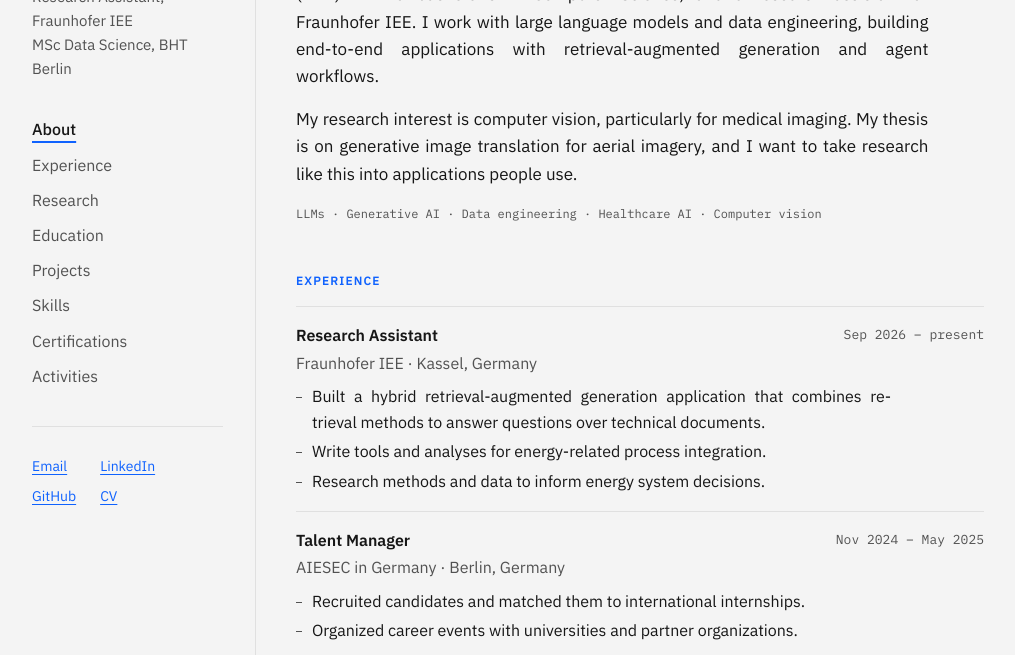
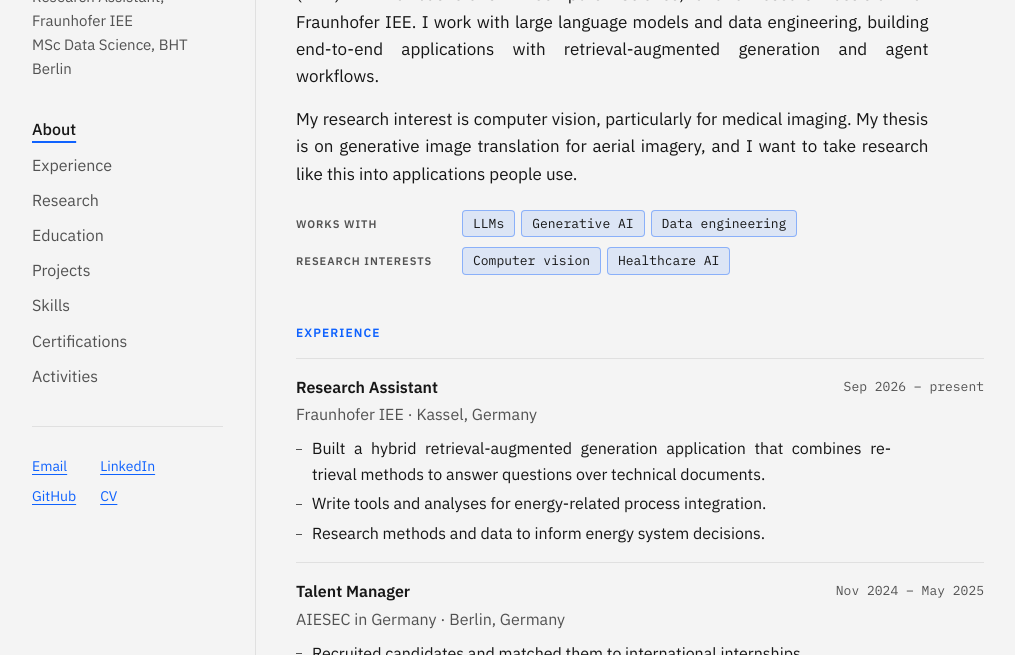
Before and after one commit to itsme-himel/portfolio, a plain HTML site: page index.html in a window 1280 px wide. Shown: the part 145-800 px from the top of the page, without its empty margins (128-1143 px from the left). Drawn offline with Linux system fonts and the light colour scheme.

Commit message:
About: show focus topics as two rows of tinted labels
Co-Authored-By: Claude Fable 5.2 <noreply@anthropic.com>
Claude-Session: https://claude.ai/code/session_013ZWpxHbRsdNsa34DMRpgPx

```diff
--- a/index.html
+++ b/index.html
@@ -56,7 +56,10 @@
       <h2 id="h-about">About</h2>
       <p class="lede">I am a Data Science master's student at Berlin University of Applied Sciences (BHT) with a bachelor's in Computer Science, and a research assistant at Fraunhofer IEE. I work with large language models and data engineering, building end-to-end applications with retrieval-augmented generation and agent workflows.</p>
       <p class="lede">My research interest is computer vision, particularly for medical imaging. My thesis is on generative image translation for aerial imagery, and I want to take research like this into applications people use.</p>
-      <p class="tags">LLMs · Generative AI · Data engineering · Healthcare AI · Computer vision</p>
+      <dl class="focus">
+        <div><dt>Works with</dt><dd><ul class="chips"><li>LLMs</li><li>Generative AI</li><li>Data engineering</li></ul></dd></div>
+        <div><dt>Research interests</dt><dd><ul class="chips"><li>Computer vision</li><li>Healthcare AI</li></ul></dd></div>
+      </dl>
     </section>
 
     <section id="experience" aria-labelledby="h-experience">
--- a/styles.css
+++ b/styles.css
@@ -65,7 +65,11 @@ h2 { font-size: .75rem; font-weight: 600; letter-spacing: .09em; text-transform:
 .stack p { font-size: .6875rem; font-weight: 600; letter-spacing: .09em; text-transform: uppercase; white-space: nowrap; }
 .stack ul, .chips { display: flex; flex-wrap: wrap; gap: .375rem; }
 .stack li, .chips li { font: 400 .75rem/1.5 var(--mono); color: var(--muted); padding: .0625rem .5rem; border: 1px solid var(--line); border-radius: 4px; }
-.tags { font: 400 .75rem/1.6 var(--mono); color: var(--muted); }
+/* About: the headline topics, as blue-tinted labels so they stand apart from the grey tool labels below. */
+.focus { display: grid; gap: .625rem; margin-top: .375rem; }
+.focus > div { display: flex; align-items: baseline; flex-wrap: wrap; gap: .375rem .875rem; }
+.focus dt { flex: 0 0 9.5rem; font-size: .6875rem; font-weight: 600; letter-spacing: .09em; text-transform: uppercase; color: var(--muted); }
+.focus li { font-size: .8125rem; color: var(--fg); padding: .1875rem .625rem; border-color: color-mix(in srgb, var(--accent) 40%, transparent); background: color-mix(in srgb, var(--accent) 10%, transparent); }
 
 /* Skills: group name on the left, the same labels as the project tech stacks on the right. */
 .skills > div { display: grid; grid-template-columns: 13rem minmax(0, 1fr); gap: .5rem 1rem; align-items: baseline; padding: .875rem 0; border-top: 1px solid var(--line); }
@@ -95,6 +99,7 @@ h2 { font-size: .75rem; font-weight: 600; letter-spacing: .09em; text-transform:
   section { scroll-margin-top: 1.25rem; }
   .item, .skills > div { grid-template-columns: 1fr; }
   .rows .item { grid-template-columns: minmax(0, 1fr) auto; }
+  .focus dt { flex-basis: 100%; }
   .grid article { padding: 1.125rem 1.125rem; }
 }
 
```
